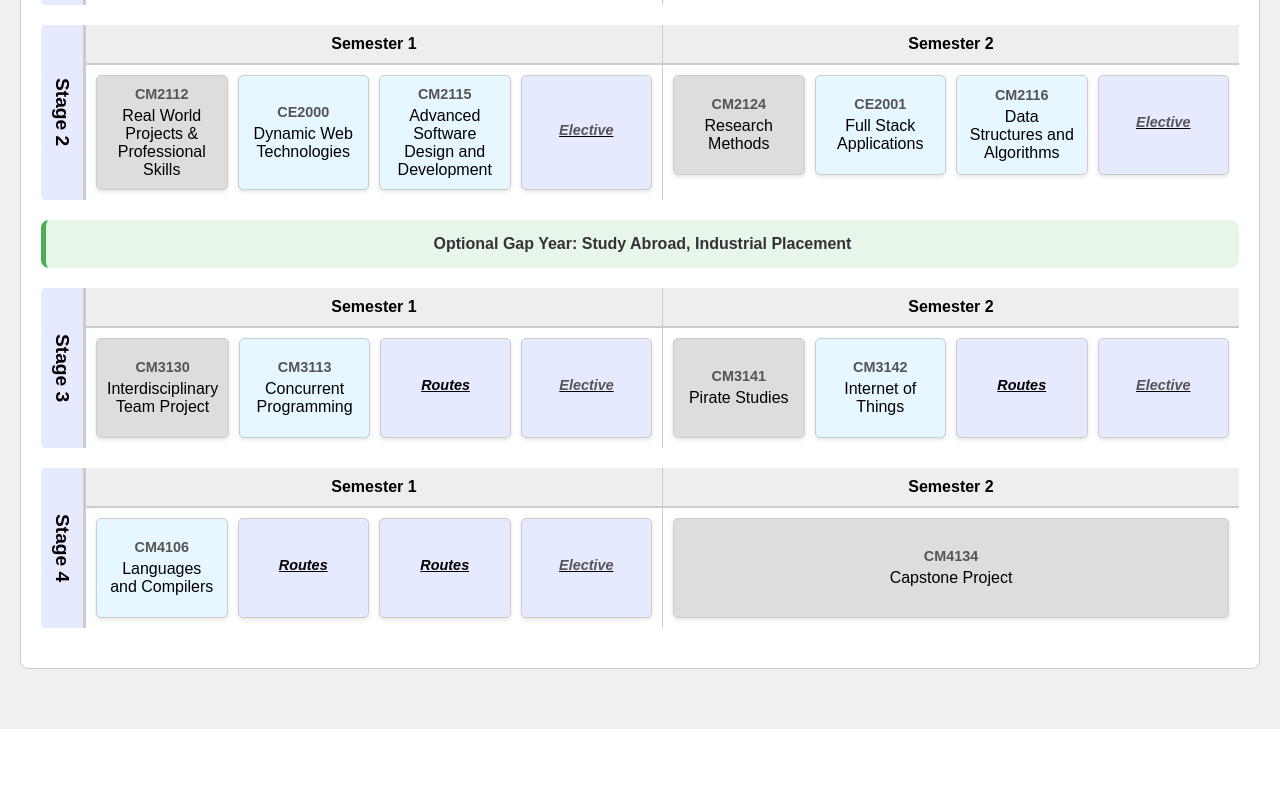
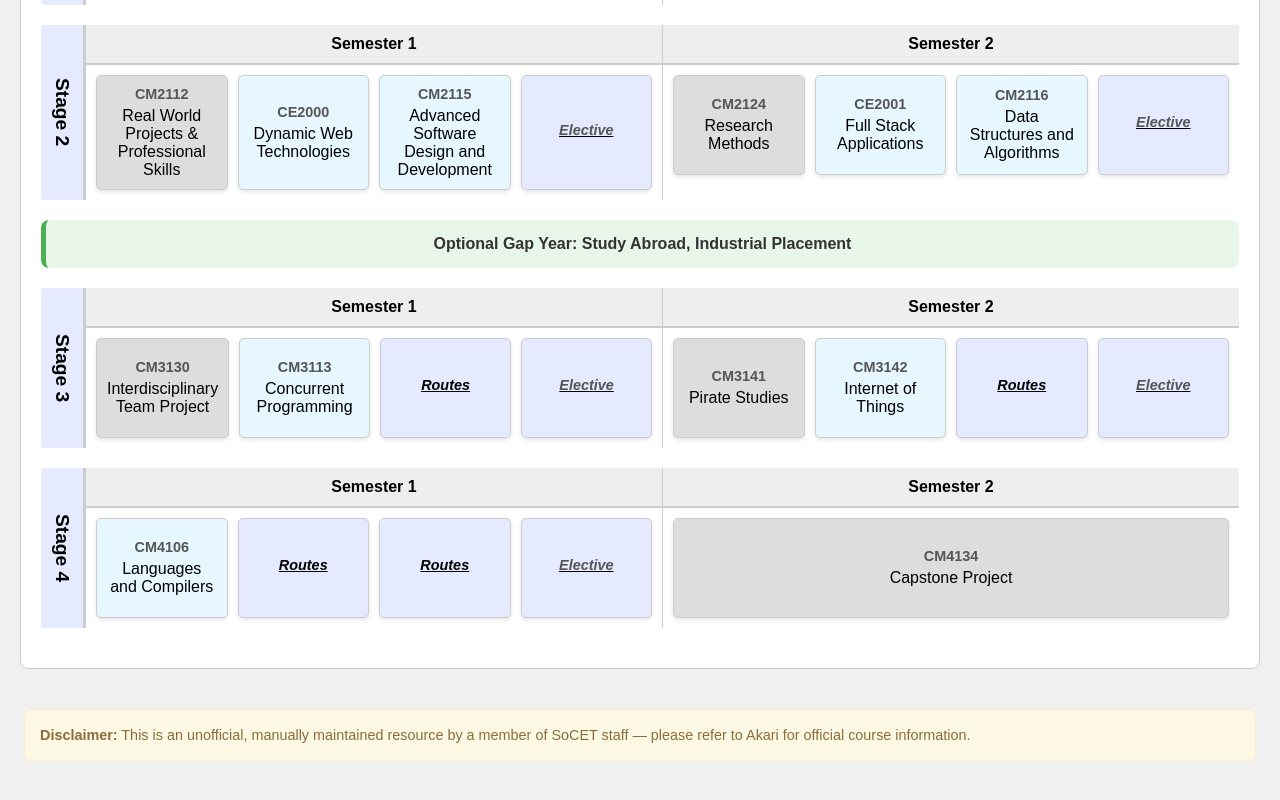
Before and after one commit to mzarb/socet-courses, a React (Create React App) app: page / in a window 1280 px wide. Shown: the part 372-1172 px from the top of the page. Before the commit the page ends 1101 px from the top, so only its background shows below. Built offline with nearby package versions, Linux system fonts and the light colour scheme.

Commit message:
updated code to show disclaimer

```diff
--- a/src/App.js
+++ b/src/App.js
@@ -4,6 +4,14 @@ import coursesData from './data/index.js'; // This now imports from your new ind
 import Course from './Course.js';
 import './styles.css';
 
+// Disclaimer Component to keep the structure clean
+const Disclaimer = () => (
+  <div className="course-disclaimer">
+    <p>
+      <strong>Disclaimer:</strong> This is an unofficial, manually maintained resource by a member of SoCET staff — please refer to Akari for official course information.
+    </p>
+  </div>
+);
 function App() {
   const [selectedCourseIndex, setSelectedCourseIndex] = useState(0);
 
@@ -21,6 +29,8 @@ function App() {
         ))}
       </div>
       <Course course={coursesData[selectedCourseIndex]} />
+
+      <Disclaimer />
     </div>
   );
 }
--- a/src/styles.css
+++ b/src/styles.css
@@ -261,3 +261,25 @@
   font-weight: bold;
   color: #333;
 }
+
+
+/* ==================================== */
+/* 6. Disclaimer Styling */
+/* ==================================== */
+.course-disclaimer {
+  width: 100%;
+  max-width: 1200px; /* Match your content width */
+  margin: 40px auto 20px auto;
+  padding: 15px;
+  background-color: #fcf8e3; /* Light yellow background */
+  border: 1px solid #faebcc; /* Soft border */
+  border-radius: 6px;
+  color: #8a6d3b; /* Dark text color */
+  font-size: 0.9em;
+  text-align: left;
+}
+
+.course-disclaimer p {
+  margin: 0;
+  line-height: 1.4;
+}
```
